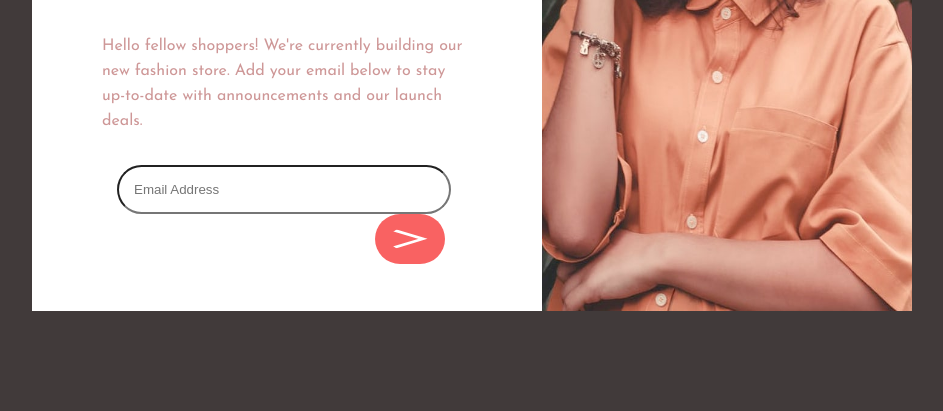
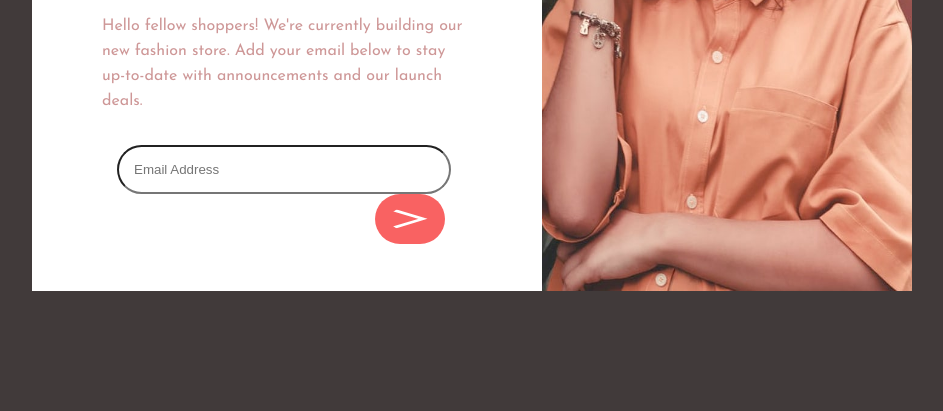
Before and after one commit to rohan-bankar/Base-Apparel-coming-soon-page, a plain HTML site: page index.html in a window 1280 px wide. Shown: the part 426-837 px from the top of the page, without its empty margins (168-1111 px from the left). After the commit the page ends 800 px from the top, so only its background shows below. Drawn offline with Linux system fonts and the light colour scheme.

Commit message:
all files added

```diff
--- a/style.css
+++ b/style.css
@@ -15,7 +15,7 @@ body{
 .container{
     display: flex;
     flex-direction: row;
-    margin: 100px 200px;
+    margin: 80px 200px;
     height: 600px;
     background-color: white;
 }
```
